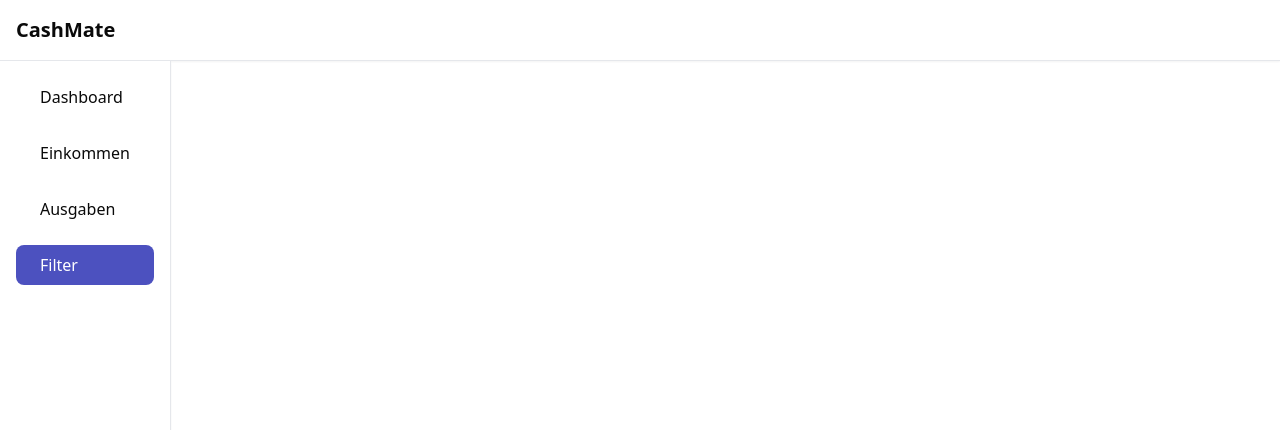
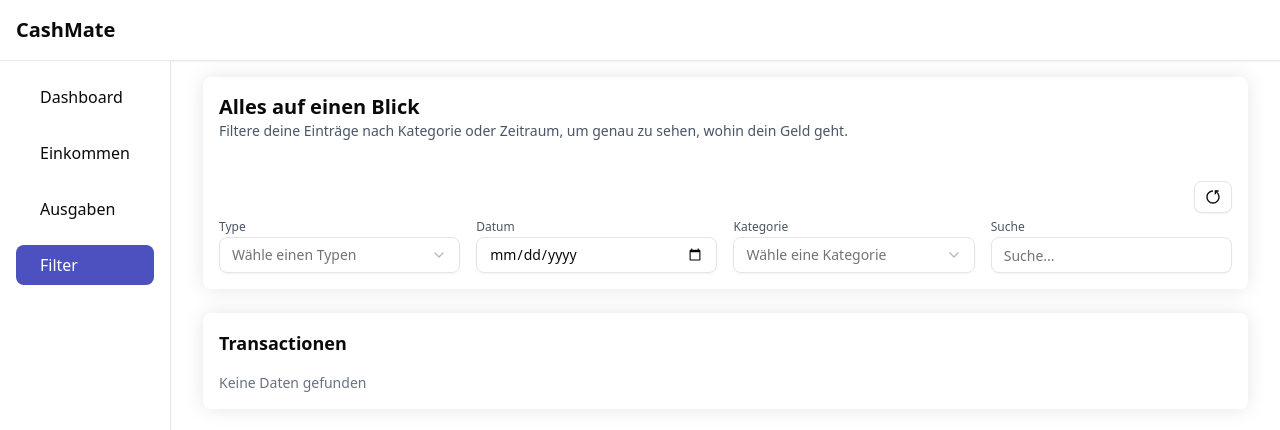
Before and after one commit to Marvin348/CashMate, a React (Vite) app: page /filter in a window 1280 px wide. Shown: the top 430 px of the page. Built offline with nearby package versions, Linux system fonts and the light colour scheme.

Commit message:
added filter-page with filterpanel component and grid component

```diff
--- /dev/null
+++ b/src/components/filter/FiltersPanel.tsx
@@ -0,0 +1,93 @@
+import { Input } from "../ui/input";
+import {
+  Select,
+  SelectContent,
+  SelectItem,
+  SelectTrigger,
+  SelectValue,
+} from "../ui/select";
+import CategorySelect from "../transaction/CategorySelect";
+import { Button } from "../ui/button";
+import { RiResetLeftLine } from "react-icons/ri";
+
+type Filters = {
+  type: string;
+  date: string;
+  category: string;
+  search: string;
+};
+
+type FiltersPanelProps = {
+  filters: Filters;
+  setFilters: React.Dispatch<React.SetStateAction<Filters>>;
+  defaultFilters: Filters;
+};
+
+const FiltersPanel = ({
+  filters,
+  setFilters,
+  defaultFilters,
+}: FiltersPanelProps) => {
+  return (
+    <div>
+      <div className="text-right">
+        <Button
+          variant="outline"
+          size="sm"
+          onClick={() => setFilters(defaultFilters)}
+        >
+          <RiResetLeftLine />
+        </Button>
+      </div>
+      <div className="grid grid-cols-1 gap-4 sm:grid-cols-2 lg:grid-cols-4">
+        <div>
+          <label className="text-gray-600 text-xs">Type</label>
+          <Select
+            value={filters.type}
+            onValueChange={(value) =>
+              setFilters((prev) => ({ ...prev, type: value }))
+            }
+          >
+            <SelectTrigger className="w-full">
+              <SelectValue placeholder="Wähle einen Typen" />
+            </SelectTrigger>
+            <SelectContent>
+              <SelectItem value="income">Einkommen</SelectItem>
+              <SelectItem value="expense">Ausgaben</SelectItem>
+            </SelectContent>
+          </Select>
+        </div>
+        <div>
+          <label className="text-gray-600 text-xs">Datum</label>
+          <Input
+            type="date"
+            value={filters.date}
+            onChange={(e) =>
+              setFilters((prev) => ({ ...prev, date: e.target.value }))
+            }
+          />
+        </div>
+        <div>
+          <label className="text-gray-600 text-xs">Kategorie</label>
+          <CategorySelect
+            value={filters.category}
+            onSelect={(cat) =>
+              setFilters((prev) => ({ ...prev, category: cat }))
+            }
+          />
+        </div>
+        <div className="">
+          <label className="text-gray-600 text-xs">Suche</label>
+          <Input
+            placeholder="Suche..."
+            value={filters.search}
+            onChange={(e) =>
+              setFilters((prev) => ({ ...prev, search: e.target.value }))
+            }
+          />
+        </div>
+      </div>
+    </div>
+  );
+};
+export default FiltersPanel;
--- a/src/components/transaction/CategorySelect.tsx
+++ b/src/components/transaction/CategorySelect.tsx
@@ -10,8 +10,8 @@ import {
 import { CATEGORY_OPTIONS } from "@/constants/categorys";
 
 type CategorySelectProps = {
-  onSelect: (value: string) => void;
-  value: string | undefined;
+  onSelect?: (value: string) => void;
+  value?: string | undefined;
 };
 
 const CategorySelect = ({ onSelect, value }: CategorySelectProps) => {
--- a/src/components/transaction/GridTransactions.tsx
+++ b/src/components/transaction/GridTransactions.tsx
@@ -5,18 +5,20 @@ import useTransactionsStore from "@/storage/useTransactionsStore";
 
 type GridTransactionsProps = {
   data: Transaction[];
-  type: "income" | "expense";
-  setIsModalOpen: () => void;
-  setEditingTransaction: (value: Transaction | null) => void;
+  setIsModalOpen?: () => void;
+  setEditingTransaction?: (value: Transaction | null) => void;
 };
 
 const GridTransactions = ({
   data,
-  type,
   setIsModalOpen,
   setEditingTransaction,
 }: GridTransactionsProps) => {
   const onDelete = useTransactionsStore((state) => state.deleteTransaction);
+
+  if (data.length === 0) {
+    return <div className="text-gray-500 text-sm">Keine Daten gefunden</div>;
+  }
 
   return (
     <div className="grid grid-cols-1 sm:grid-cols-2 gap-x-10">
@@ -31,11 +33,10 @@ const GridTransactions = ({
             <TransactionItem
               icon={icon}
               trans={trans}
-              type={type}
               onDelete={() => onDelete(trans.id)}
               onEdit={() => {
-                setEditingTransaction(trans);
-                setIsModalOpen();
+                setEditingTransaction?.(trans);
+                setIsModalOpen?.();
               }}
             />
           </div>
--- a/src/components/transaction/TransactionItem.tsx
+++ b/src/components/transaction/TransactionItem.tsx
@@ -14,7 +14,6 @@ type TransactionItemProps = {
     bg: string;
     color: string;
   };
-  type: "income" | "expense";
   onDelete: () => void;
   onEdit: () => void;
 };
@@ -22,7 +21,6 @@ type TransactionItemProps = {
 const TransactionItem = ({
   trans,
   icon,
-  type,
   onDelete,
   onEdit,
 }: TransactionItemProps) => {
@@ -30,6 +28,8 @@ const TransactionItem = ({
   const Icon = icon?.icon;
 
   const [isOpen, setIsOpen] = useState(false);
+
+  const type = trans.type;
 
   return (
     <>
--- a/src/index.css
+++ b/src/index.css
@@ -21,7 +21,7 @@
 
 @layer utilities {
   .overlay {
-    @apply fixed inset-0 bg-black/30;
+    @apply fixed inset-0 bg-black/30 z-50;
   }
   .sidebar-btn {
     @apply flex items-center gap-2 p-2 md:px-6 rounded-md font-medium;
--- a/src/pages/FilterPage.tsx
+++ b/src/pages/FilterPage.tsx
@@ -1,7 +1,58 @@
+import FiltersPanel from "@/components/filter/FiltersPanel";
+import { useState } from "react";
 import useTransactionsStore from "@/storage/useTransactionsStore";
+import GridTransactions from "@/components/transaction/GridTransactions";
+
+type Filters = {
+  type: string;
+  date: string;
+  category: string;
+  search: string;
+};
+
 const FilterPage = () => {
-  return <div>
+  const transactions = useTransactionsStore((state) => state.transactions);
 
-  </div>;
+  const defaultFilters: Filters = {
+    type: "",
+    date: "",
+    category: "",
+    search: "",
+  };
+
+  const [filters, setFilters] = useState<Filters>(defaultFilters);
+
+  const filteredData = transactions
+    .filter((t) => (filters.type ? t.type === filters.type : true))
+    .filter((t) => (filters.date ? t.date === filters.date : true))
+    .filter((t) => (filters.category ? t.category === filters.category : true))
+    .filter((t) =>
+      filters.search
+        ? t.name.toLowerCase().includes(filters.search.toLowerCase())
+        : true
+    );
+
+  console.log(filteredData);
+
+  return (
+    <div>
+      <div className="mt-4 custom-shadow p-4 rounded-md">
+        <div className="mb-6 sm:mb-10">
+          <h2 className="font-bold text-xl">Alles auf einen Blick</h2>
+          <p className="text-sm text-gray-600">
+            Filtere deine Einträge nach Kategorie oder Zeitraum, um genau zu
+            sehen, wohin dein Geld geht.
+          </p>
+        </div>
+        <div className="">
+          <FiltersPanel setFilters={setFilters} filters={filters} defaultFilters={defaultFilters} />
+        </div>
+      </div>
+      <div className="mt-6 custom-shadow p-4 rounded-md">
+        <h2 className="font-bold text-lg mb-4">Transactionen</h2>
+        <GridTransactions data={filteredData} />
+      </div>
+    </div>
+  );
 };
 export default FilterPage;
--- a/src/pages/transactions/TransactionPage.tsx
+++ b/src/pages/transactions/TransactionPage.tsx
@@ -35,14 +35,27 @@ const TransactionPage = ({ type }: TransactionPageProps) => {
         />
       )}
 
-      <div className="mt-8 p-4 w-full h-[300px] custom-shadow rounded-md">
-        <div className="text-right mb-2">
+      <div className="mt-4 p-4 w-full custom-shadow rounded-md">
+        <div className="flex items-center justify-between mb-6 sm:mb-10">
+          <div className="">
+            <h2 className="font-bold text-xl">
+              {type === "income" ? "Einnahmen im Blick" : "Ausgaben im Blick"}
+            </h2>
+            <p className="text-sm text-gray-600">
+              {type === "income"
+                ? "Behalte deine Einnahmen im Auge und sieh, wohin dein Geld fließt."
+                : "Verfolge deine Ausgaben und entdecke Sparpotenziale im Alltag."}
+            </p>
+          </div>
           <Button variant="outline" onClick={() => setIsModalOpen(true)}>
-            {type === "income" ? "Einkommen" : "Ausgaben"}
+            {type === "income" ? "+ Einkommen" : "+ Ausgaben"}
           </Button>
         </div>
+
         {filtered.length >= 1 ? (
-          <TransactionAreaChart data={filtered} type={type} />
+          <div className="w-full h-[300px]">
+            <TransactionAreaChart data={filtered} type={type} />
+          </div>
         ) : (
           <div>Noch keine Daten vorhanden</div>
         )}
@@ -54,7 +67,6 @@ const TransactionPage = ({ type }: TransactionPageProps) => {
         </h2>
         <GridTransactions
           data={filtered}
-          type={type}
           setIsModalOpen={() => setIsModalOpen(true)}
           setEditingTransaction={setEditingTransaction}
         />
```
